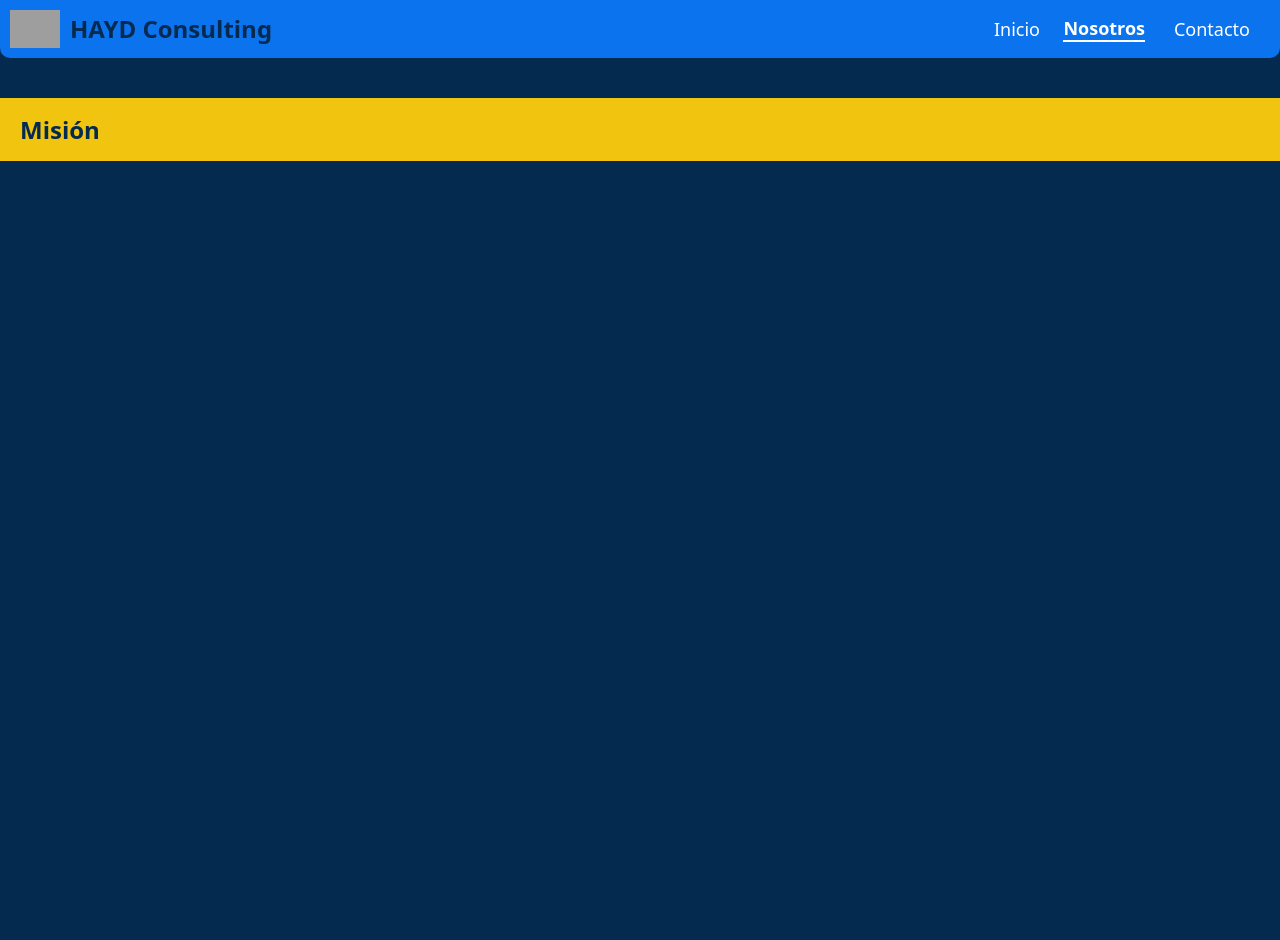
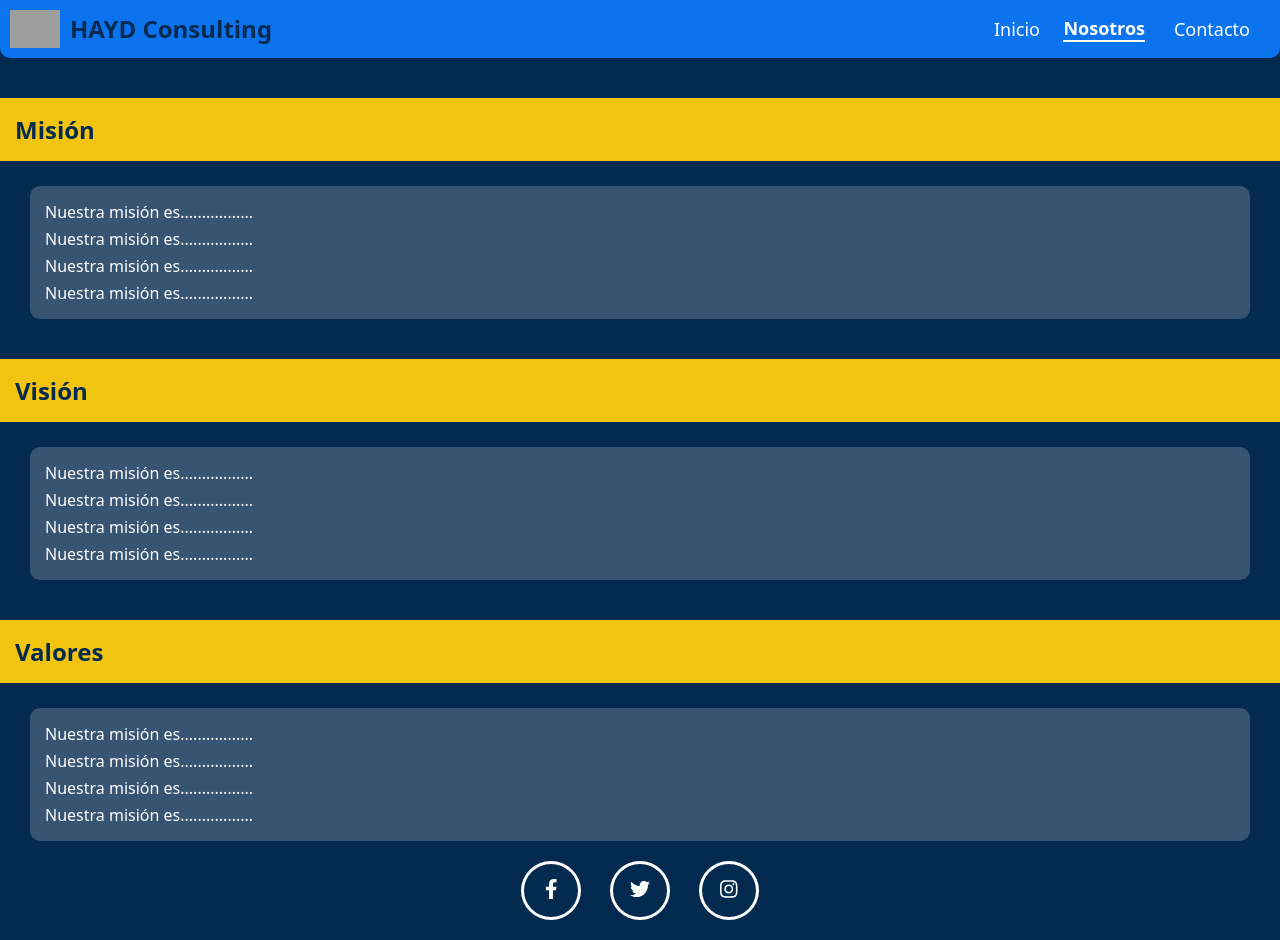
Before and after one commit to WilliamVelazquez/HAYD-WebSite, a Next.js app: page /nosotros in a window 1280 px wide. Before the commit the page ends 800 px from the top, so only its background shows below. Built offline with nearby package versions, Linux system fonts and the light colour scheme; grey boxes are pictures that could not be loaded.

Commit message:
Creating Mock up "About Us" Page

```diff
--- a/components/about-us.js
+++ b/components/about-us.js
@@ -1,6 +1,7 @@
 import React from 'react';
 
 import TitleBand from './title-band';
+import SocialNetworks from './social-networks';
 
 function AboutUs(props) {
 	//console.log(props);
@@ -9,10 +10,48 @@ function AboutUs(props) {
 
       <TitleBand title="Misión" />
 
+      <div className="textContainer">
+        <p className="text">Nuestra misión es.................</p>
+        <p className="text">Nuestra misión es.................</p>
+        <p className="text">Nuestra misión es.................</p>
+        <p className="text">Nuestra misión es.................</p>
+      </div>
+
+      <TitleBand title="Visión" />
+
+      <div className="textContainer">
+        <p className="text">Nuestra misión es.................</p>
+        <p className="text">Nuestra misión es.................</p>
+        <p className="text">Nuestra misión es.................</p>
+        <p className="text">Nuestra misión es.................</p>
+      </div>
+
+      <TitleBand title="Valores" />
+
+      <div className="textContainer">
+        <p className="text">Nuestra misión es.................</p>
+        <p className="text">Nuestra misión es.................</p>
+        <p className="text">Nuestra misión es.................</p>
+        <p className="text">Nuestra misión es.................</p>
+      </div>
+
+      <SocialNetworks />
+
       <style jsx>{`
         .container{
           width:100%;
-          background: #F1C40F;
+        }
+        .textContainer{
+          border-radius: 10px;
+          background: rgba(255,255,255,0.2);
+          padding: 10px;
+          margin: 0px 30px;
+          height: 100%;
+          text-align: left;
+          color: #fff;
+        }
+        .text{
+          margin:5px;
         }
       `}</style>
     </div>
--- a/components/header.js
+++ b/components/header.js
@@ -7,8 +7,10 @@ function Header(props) {
 		<header>
       <nav className="navbar">
         <div className="left">
-          <img src="/static/LogoHAYD.png" alt="HAYD"/>
-          <h2>HAYD Consulting</h2>
+          <Link href="/">
+            <img className="btn" src="/static/LogoHAYD.png" alt="HAYD"/>
+          </Link>
+            <h2>HAYD Consulting</h2>
         </div>
         <Link prefetch href="/">
           <a className={`${props.active=="Inicio"?"active":""}`}>Inicio</a>
@@ -49,6 +51,9 @@ function Header(props) {
         img{
           width: 50px;
         }
+        .btn{
+          cursor:pointer;
+        }
         .left{
           flex:1;
           float:left;
--- a/components/social-networks.js
+++ b/components/social-networks.js
@@ -9,9 +9,29 @@ function SocialNetworks(props) {
 	return(
 		<div className="container">
 
-      <button className="fa" type="button"><FontAwesomeIcon icon={ faFacebookF } /></button>
-      <button className="fa" type="button"><FontAwesomeIcon icon={ faTwitter } /></button>
-      <button className="fa" type="button"><FontAwesomeIcon icon={ faInstagram } /></button>
+      <button
+        className="fa"
+        type="button"
+        onClick={props.facebook || null}
+      >
+        <FontAwesomeIcon icon={ faFacebookF } />
+      </button>
+
+      <button
+        className="fa"
+        type="button"
+        onClick={props.twitter || null}
+      >
+        <FontAwesomeIcon icon={ faTwitter } />
+      </button>
+
+      <button
+        className="fa"
+        type="button"
+        onClick={props.instagram || null}
+      >
+        <FontAwesomeIcon icon={ faInstagram } />
+      </button>
 
       <style jsx>{`
         .container{
@@ -52,6 +72,7 @@ function SocialNetworks(props) {
         {
           color: #052A4F;
           background: #fff;
+          border: none;
         }
         img{
           width: 25%;
--- a/components/title-band.js
+++ b/components/title-band.js
@@ -11,7 +11,8 @@ function TitleBand(props) {
         .container{
           width:100%;
           background: #F1C40F;
-          margin:40px 5px;
+          margin:40px 0px;
+          margin-bottom: 25px;
         }
         h2{
           margin:0;
```
Also changed, not shown: package.json (+8 -8 lines), 2 other files (tests, documents, lock files or other folders).
